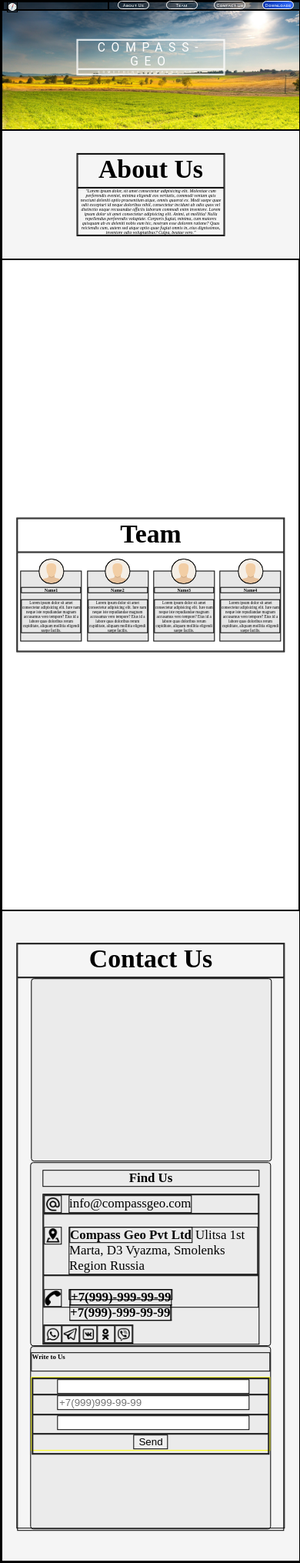
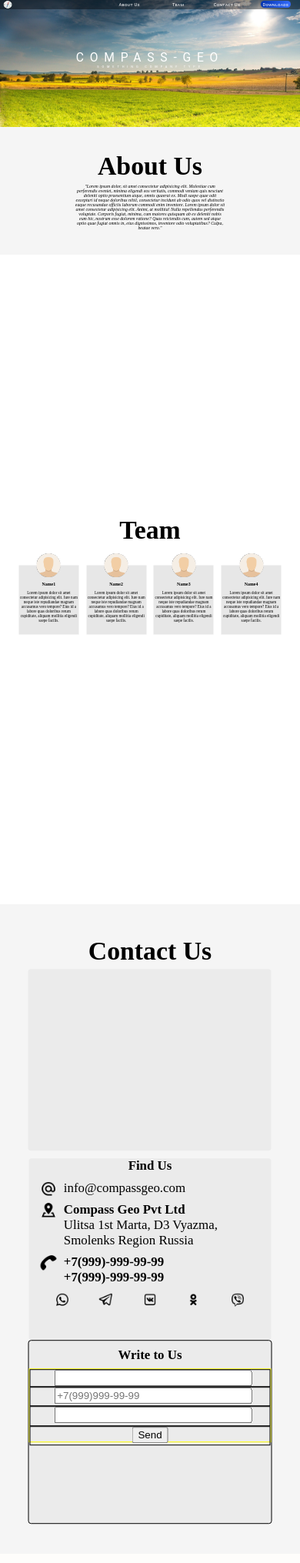
Before and after one commit to yashmadhwal/Compass, a PHP site: page /landingpage.html in a window 390 px wide. Shown: the whole page at 77% size. After the commit the page ends 1981 px from the top, so only its background shows below. Run offline with PHP 8.4, Linux system fonts and the light colour scheme.

Commit message:
Ongoing work

```diff
--- a/css/css.css
+++ b/css/css.css
@@ -1,6 +1,6 @@
-*{
+/* *{
     border: 1px solid;
-}
+} */
 
 .test{
     border: 1px solid;
@@ -251,7 +251,7 @@ section{
     /* Find Us*/
     h4{
         font-size: 1.21vw;
-        width: 20%;
+        width: 30%;
         margin: auto;
         margin-top: 2.27vw;
         text-align: center;
@@ -271,8 +271,8 @@ section{
 
         }
         .icon{
-            height: 1.51vw;
-            width: 1.51vw;
+            height: 2vw;
+            width: 2vw;
 
         }
 
@@ -297,8 +297,8 @@ section{
 
         #findUsSocialMedia{
             justify-content: space-between;
-            /* margin-top: 1.96vw; */
-            position: absolute;
+            margin-top: 2vh;
+            /* position: absolute; */
             bottom: 0;
         }
 
@@ -316,7 +316,7 @@ section{
         }
 
         #FormArea{
-            height: 24vw;
+            margin-top: 1.74vw;
             text-align:center;
             vertical-align:middle;
         }
@@ -332,13 +332,10 @@ section{
 
         }
 
-            #FormName{
-                height: 20%;
-            }
 
             #FormNameId{
                 width: 80%;
-                /* height: 80%; */
+                height: 80%;
 
             }
 
--- a/css/css_mobile.css
+++ b/css/css_mobile.css
@@ -51,7 +51,7 @@
         width: 90%;
         margin: auto;
         margin-top: 1vh;
-        position: relative;
+        /* position: relative; */
         }
 
         .FindUsIconDisplay{
@@ -74,23 +74,19 @@
         }
 
         #address{
-            margin-top:1.96vh;
+            margin-top:1.96vw;
             /* height: 3.18vw; */
         }
 
         #phone{
-            margin-top:1.96vh;
-            height: 3.18vw;
+            margin-top:1.96vw;
+            height: 5vh;
         }
 
-        .SMicon{
+        #findUsSocialMedia{
+            display: flex;
             justify-content: space-around;
-        }
-        #findUsSocialMedia{
-            /* justify-content: space-between; */
-            /* margin-top: 1.96vw; */
-            position: absolute;
-            bottom: 0;
+            margin-top: 1.5vw;
         }
 
 
--- a/landingpage.html
+++ b/landingpage.html
@@ -134,9 +134,9 @@
 
                         <!-- Find Us: address -->
                         <div id="findUsAddress" class="FindUsIconDisplay">
-                            <img src='/images/Icons/icons8-address-50.png' class="icon" style='margin-top:1.96vh;'>
+                            <img src='/images/Icons/icons8-address-50.png' class="icon" style='margin-top:1.96vw;'>
                             <div id="address" class="marginfindus">
-                                <b>Compass Geo Pvt Ltd</b>
+                                <b>Compass Geo Pvt Ltd</b><br>
                                 Ulitsa 1st Marta, D3
                                 Vyazma, Smolenks Region
                                 Russia
@@ -145,7 +145,7 @@
 
                         <!-- Find Us: phone -->
                         <div id="findUsPhone" class="FindUsIconDisplay">
-                            <img src='/images/Icons/icons8-call-50.png' class="icon" style='margin-top:1.96vh;'>
+                            <img src='/images/Icons/icons8-call-50.png' class="icon" style='margin-top:1.96vw;'>
                             <div id="phone" class="marginfindus">
                                 <b>
                                     <a href="tel:007999999999"
@@ -167,9 +167,6 @@
 
                         </div>
                     </div>
-                    <div id="Greybox">
-
-                    </div>
                 </div>
 
 
@@ -177,9 +174,9 @@
                 <!-- Application -->
                 <div id="ResponseArea" class="ContactUsSubElement test">
 
-                    <h2 id="WriteToUS" class=''>
+                    <h4>
                         Write to Us
-                    </h2>
+                    </h4>
                     <div id='FormArea' class='test2'>
                         <form action="" class='' id="">
                             <!-- Name Input -->
```
